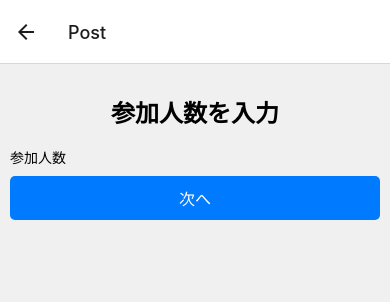
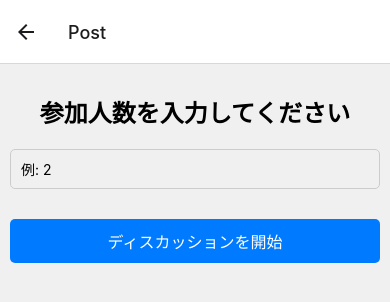
Before and after one commit to hanatani8787/VoiceDiscussionApp, a React Native app: screen /Post in a window 390 px wide. Shown: the top 302 px of the page. Built offline with nearby package versions, Linux system fonts and the light colour scheme.

Commit message:
ユーザー数を２〜４に制限

```diff
--- a/src/components/DiscussionScreen.js
+++ b/src/components/DiscussionScreen.js
@@ -1,13 +1,16 @@
 import React, { useState, useEffect } from 'react';
-import { View, Text, TouchableOpacity, ScrollView, Modal, StyleSheet } from 'react-native';
+import { View, Text, TouchableOpacity, ScrollView, Modal, StyleSheet, Alert } from 'react-native';
 import Voice from '@react-native-voice/voice';
 import { styles } from '../styles/styles';
 import { startRecognizing, stopRecognizing } from '../utils/speechRecognition';
+
+const MAX_USERS = 4; // 最大ユーザー数を定義
 
 const userColors = {
   'ユーザーA': styles.userA,
   'ユーザーB': styles.userB,
   'ユーザーC': styles.userC,
+  'ユーザーD': styles.userD,
 };
 
 const DiscussionScreen = ({ route }) => {
@@ -18,6 +21,11 @@ const DiscussionScreen = ({ route }) => {
   const [modalVisible, setModalVisible] = useState(false);
 
   useEffect(() => {
+    if (numberOfParticipants > MAX_USERS) {
+      Alert.alert(`ユーザー数は最大${MAX_USERS}人までです。`);
+      return;
+    }
+
     const tempUsers = [];
     for (let i = 0; i < parseInt(numberOfParticipants, 10); i++) {
       tempUsers.push(`ユーザー${String.fromCharCode(65 + i)}`); // 65 is the ASCII code for 'A'
--- a/src/components/PostScreen.js
+++ b/src/components/PostScreen.js
@@ -1,25 +1,36 @@
 import React, { useState } from 'react';
-import { View, Text, TextInput, TouchableOpacity } from 'react-native';
+import { View, Text, TextInput, TouchableOpacity, Alert } from 'react-native';
 import { styles } from '../styles/styles';
+
+const MIN_USERS = 2;
+const MAX_USERS = 4;
 
 const PostScreen = ({ navigation }) => {
   const [numberOfParticipants, setNumberOfParticipants] = useState('');
 
+  const handleStartDiscussion = () => {
+    const participants = parseInt(numberOfParticipants, 10);
+    if (participants < MIN_USERS || participants > MAX_USERS) {
+      Alert.alert(`ユーザー数は${MIN_USERS}人から${MAX_USERS}人までです。`);
+    } else if (isNaN(participants)) {
+      Alert.alert('有効なユーザー数を入力してください。');
+    } else {
+      navigation.navigate('Discussion', { numberOfParticipants });
+    }
+  };
+
   return (
     <View style={styles.container}>
-      <Text style={styles.title}>参加人数を入力</Text>
+      <Text style={styles.title}>参加人数を入力してください</Text>
       <TextInput
         style={styles.input}
         keyboardType="numeric"
-        placeholder="参加人数"
         value={numberOfParticipants}
         onChangeText={setNumberOfParticipants}
+        placeholder="例: 2"
       />
-      <TouchableOpacity
-        style={styles.button}
-        onPress={() => navigation.navigate('Discussion', { numberOfParticipants })}
-      >
-        <Text style={styles.buttonText}>次へ</Text>
+      <TouchableOpacity style={styles.button} onPress={handleStartDiscussion}>
+        <Text style={styles.buttonText}>ディスカッションを開始</Text>
       </TouchableOpacity>
     </View>
   );
--- a/src/styles/styles.js
+++ b/src/styles/styles.js
@@ -11,6 +11,14 @@ export const styles = StyleSheet.create({
     fontWeight: 'bold',
     textAlign: 'center',
     marginVertical: 20,
+  },
+  input: {
+    height: 40,
+    borderColor: '#ccc',
+    borderWidth: 1,
+    borderRadius: 5,
+    marginBottom: 20,
+    paddingHorizontal: 10,
   },
   chatContainer: {
     flex: 1,
@@ -66,4 +74,7 @@ export const styles = StyleSheet.create({
   userC: {
     backgroundColor: '#ffe1e1',
   },
+  userD: {
+    backgroundColor: '#e1e1ff',
+  },
 });
```
